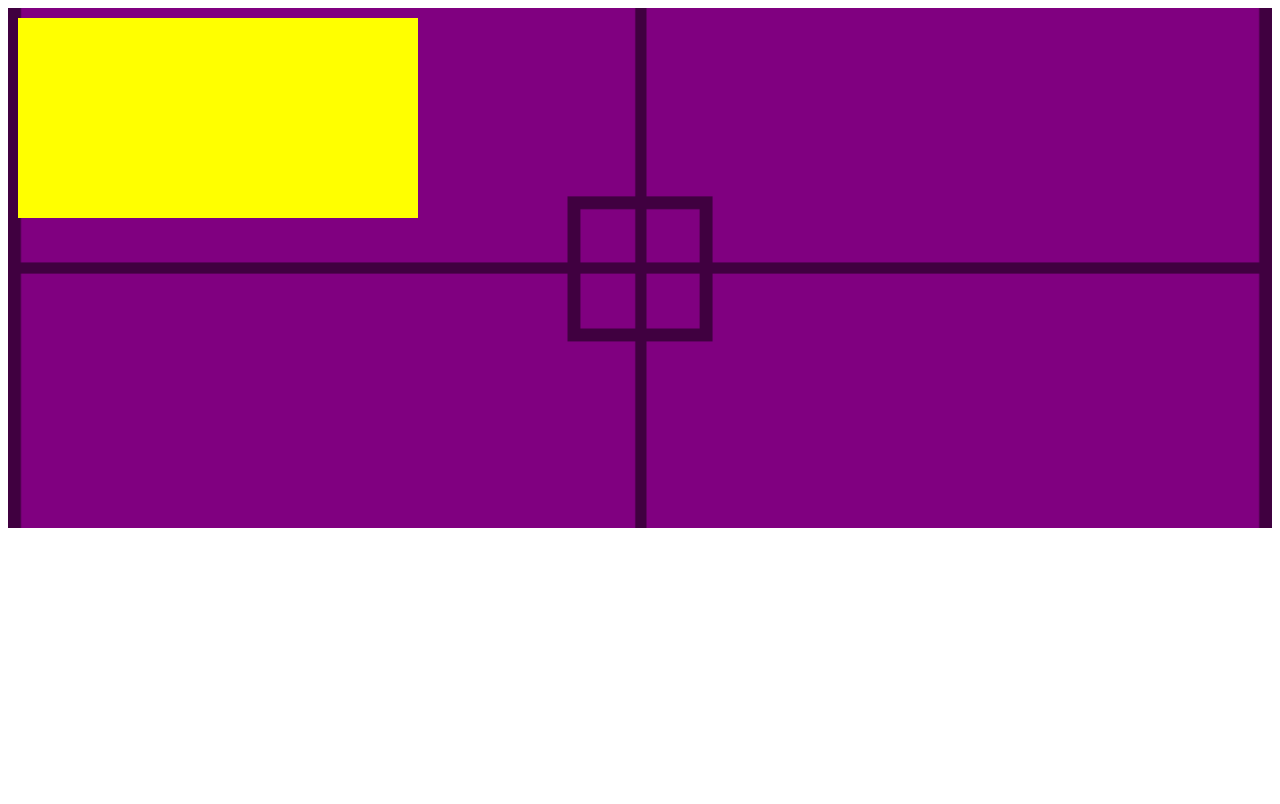
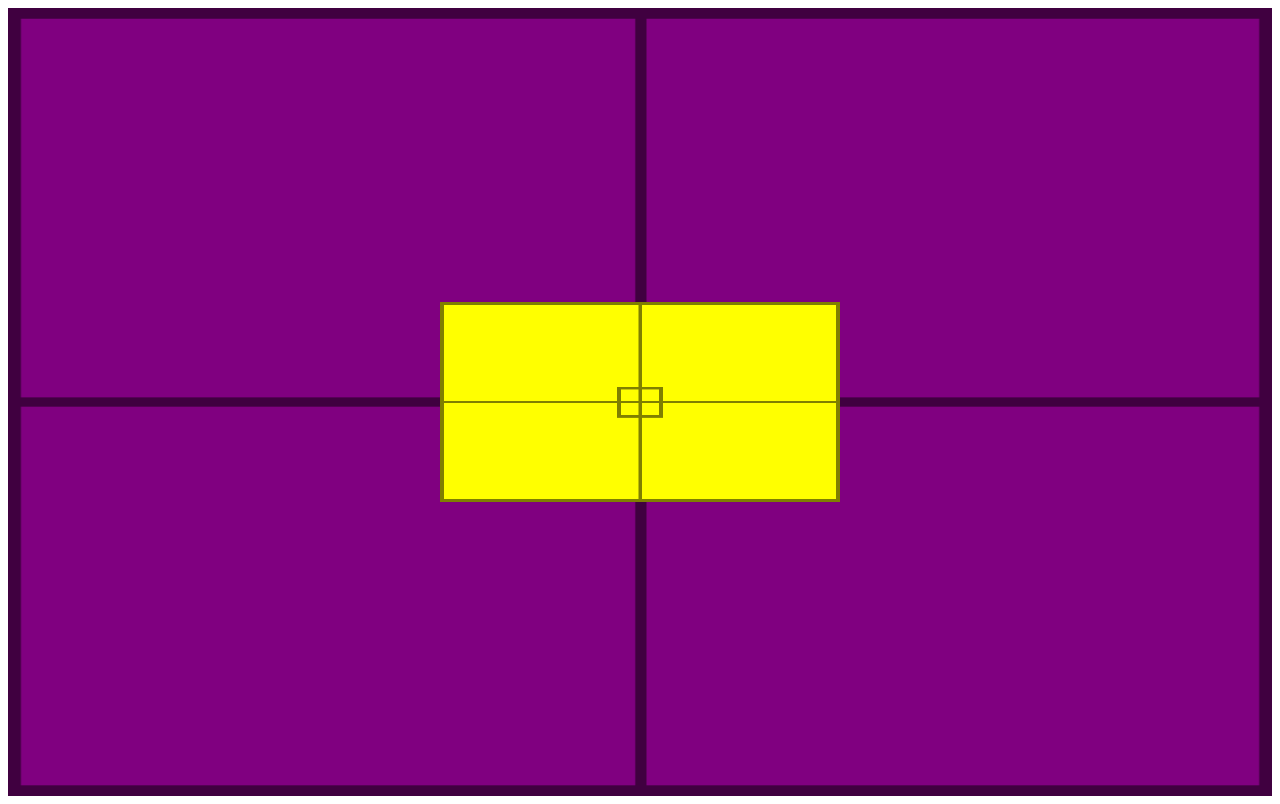
Before and after one commit to MatheusRecla/CURSO-HTML, a plain HTML site: page EXERCICIOS/ex022/fundo007.html in a window 1280 px wide. Drawn offline with Linux system fonts and the light colour scheme.

Commit message:
criei o desafio 12

```diff
--- a/EXERCICIOS/ex022/fundo007.html
+++ b/EXERCICIOS/ex022/fundo007.html
@@ -5,22 +5,28 @@
     <meta name="viewport" content="width=device-width, initial-scale=1.0">
     <title>Alinhamento Vertical</title>
     <style>
+
         #container{
             background-image: url(imagens/target001.png);
-            background-position: center center;
-            background-repeat: no-repeat;
-            background-size: 100%;
+
+
+            background-size: 100% 100%;
             position: relative;
-            height: 500px ;
+            height: 96vh ;
             background-color: purple;
             padding: 10px;
         }
         #conteudo{
+            background-image: url(imagens/target001.png);
+            background-size: 100% 100%;
             position: absolute;
             height: 200px;
             width: 400px;
             background-color: yellow;
             margin: auto;
+            top: 50%;
+            left: 50%;
+            transform: translate(-50%, -50%);
         }
     </style>
 </head>
```
Also changed, not shown: Desafios/desafio 12/cordel-moderno.txt (added), Desafios/desafio 12/imagens/background001.jpg (added), Desafios/desafio 12/imagens/background002.jpg (added).
